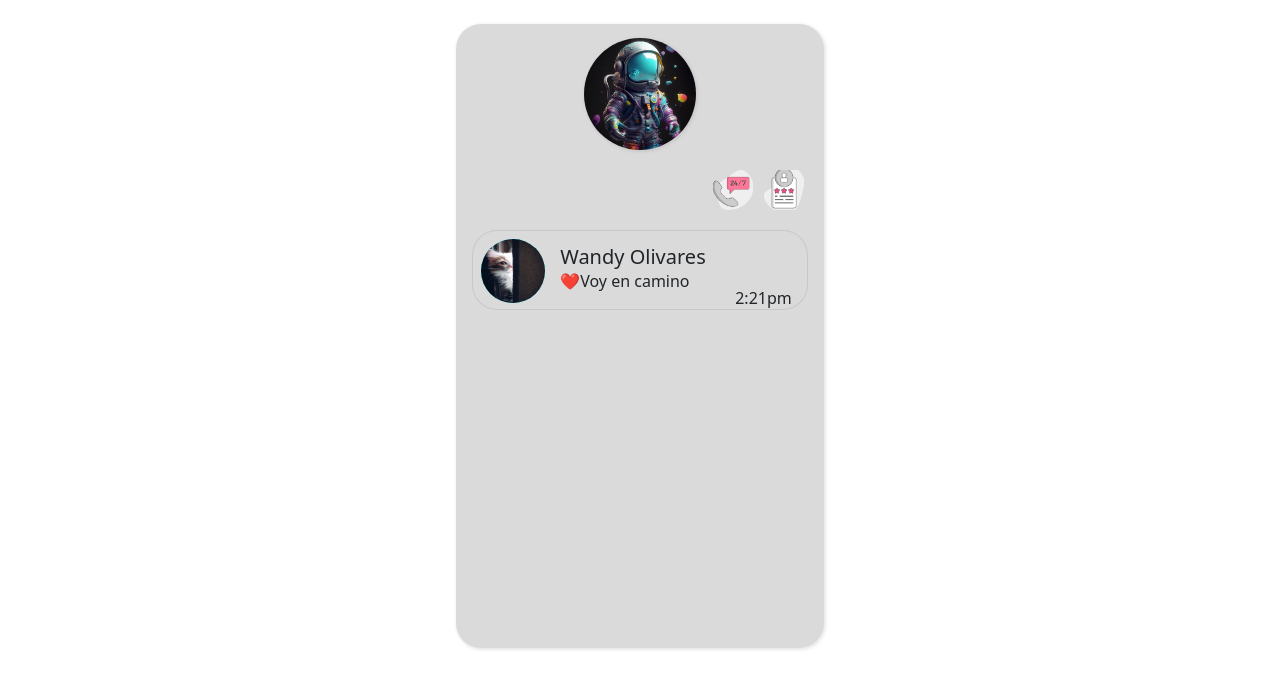
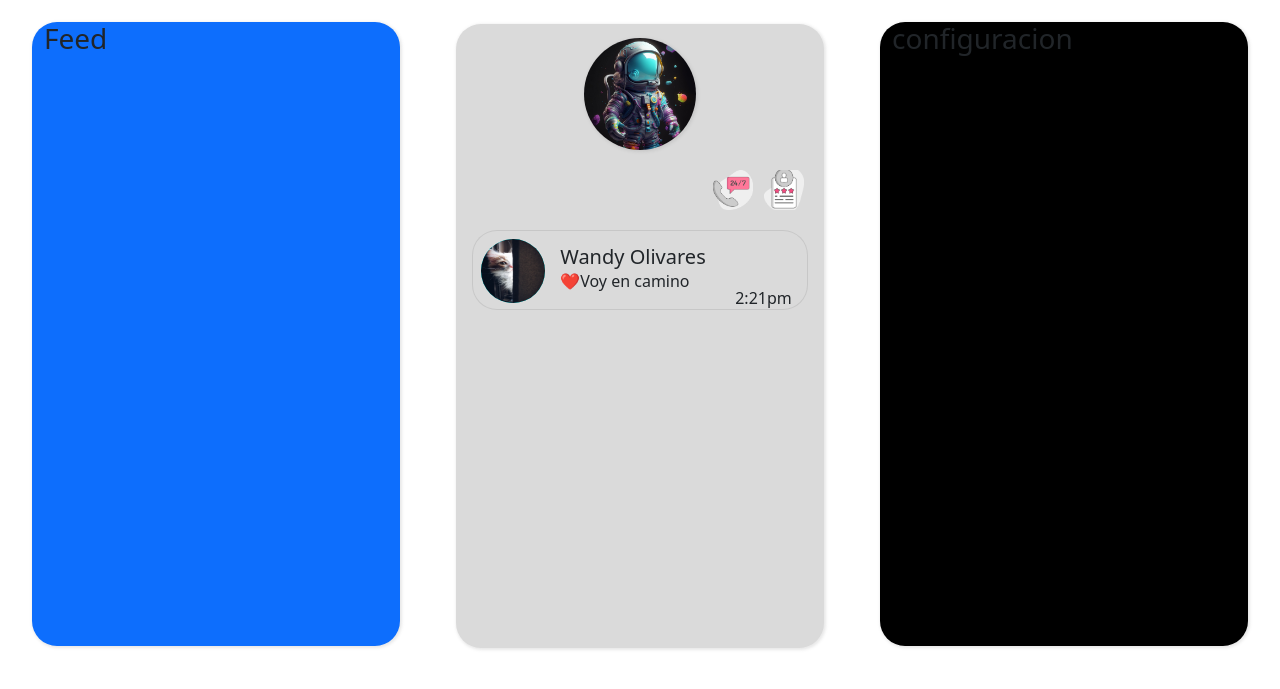
Before and after one commit to wandy-olivares/ImessageApp, a Django app: page /inicio/ in a window 1280 px wide. Shown: the top 689 px of the page. Run offline with Django 4.2, Linux system fonts and the light colour scheme.

Commit message:
Secciones v1 ~Configuracion ~Feed

```diff
--- a/app/static/app/css/articulo-mensaje.css
+++ b/app/static/app/css/articulo-mensaje.css
@@ -39,7 +39,7 @@ html
 
 
 
-#inicio
+#articulo-mensaje
 {
     width: 23rem;
     height: 39rem;
@@ -98,10 +98,6 @@ html
 }
 
 
-#articulo
-{
-
-}
 
 
 #div-contacto
@@ -136,3 +132,36 @@ html
     width: 3rem;
     right: 2.3rem;
 }
+
+
+
+
+
+/* Stilos de configuracion */
+
+
+#feed
+{
+    top: 1.4rem;
+    left: 2rem;
+    width: 23rem;
+    height: 39rem;
+    border-radius: var(--border-radio-25);
+    box-shadow: var(--sombra-normal);
+    background-color: var(--gris-principal);
+    position: relative;
+}
+
+
+
+#configuracion
+{
+    top: 1.4rem;
+    right: 2rem;
+    width: 23rem;
+    height: 39rem;
+    border-radius: var(--border-radio-25);
+    box-shadow: var(--sombra-normal);
+    background-color: var(--gris-principal);
+    position: relative;
+}
--- a/app/templates/app/inicio.html
+++ b/app/templates/app/inicio.html
@@ -15,7 +15,10 @@
   <body>
 
 
-    <section class='container mt-4  p-1  ' id='inicio'>
+    {% comment %}
+      Articulo de mensaje
+    {% endcomment %}
+    <section class='container mt-4  p-1  ' id='articulo-mensaje'>
         <div class='container' id='img-profile'>
 
         </div>
@@ -31,7 +34,7 @@
           </div>
         </div>
 
-        <article class='container position-relative ' id='articulo-mensaje'>
+        <article class='container position-relative ' id=''>
                 <div class=' mt-3   p-2 container  ' id='div-contacto'>
                   <div class='me-1'>
                     <img src="{% static 'app/img/gato.jpg' %}" alt="" class='profile'>
@@ -51,6 +54,20 @@
         </article>
     </section>
 
+
+    {% comment %}
+      Feed
+    {% endcomment %}
+    <section class='container position-absolute bg-primary' id='feed'>
+      <h3>Feed</h3>
+    </section>
+
+    {% comment %}
+      configuracion
+    {% endcomment %}
+    <section class='container position-absolute bg-black' id='configuracion'>
+      <h3>configuracion</h3>
+    </section>
     <!-- Optional JavaScript; choose one of the two! -->
 
     <!-- Option 1: Bootstrap Bundle with Popper -->
```
